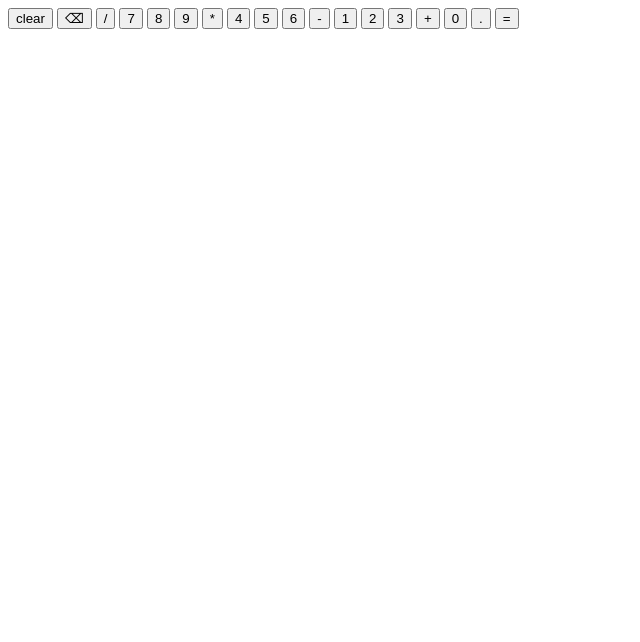
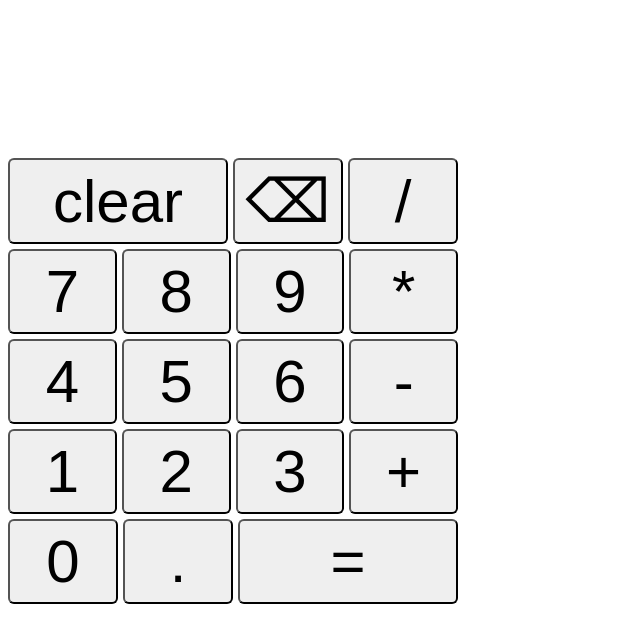
Before and after one commit to VecchiR/calculator, a plain HTML site: page index.html in a window 1280 px wide. Shown: the whole page, without its empty margins (0-640 px from the left). Drawn offline with Linux system fonts and the light colour scheme.

Commit message:
Compose the calculator's basic layout

```diff
--- a/index.html
+++ b/index.html
@@ -4,7 +4,7 @@
 <head>
     <meta charset="UTF-8">
     <meta name="viewport" content="width=device-width, initial-scale=1.0">
-    <!-- <link rel="stylesheet" href="styles.css"> -->
+    <link rel="stylesheet" href="styles.css">
     <title>Calculator</title>
 </head>
 
--- a/styles.css
+++ b/styles.css
@@ -1,24 +1,39 @@
 button {
+    width: 90px;
     padding: 6px 10px;
-    border-radius: 14px;
+    border-radius: 6px;
+    flex: 1 0 auto;
+    font-size: 60px;
+}
+
+.clear,
+.equal {
+    width: 180px;
+    flex: 2 0 auto;
 }
 
 .main-container {
     display: flex;
-    width: 300px;
+    width: 450px;
     flex-direction: column;
 }
 
 .display {
-    height: 50px;
-    font-size: 40px;
+    display: flex;
+    height: 150px;
+    font-size: 84px;
+    align-items: flex-end;
+    justify-content: end;
 }
 
 .buttons-container {
-
+    display: flex;
+    flex-wrap: wrap;
+    justify-content: space-around;
+    gap: 5px 5px;
 }
 
 
-* {
+/* * {
     border: 1px solid red;
-}
+} */
```
